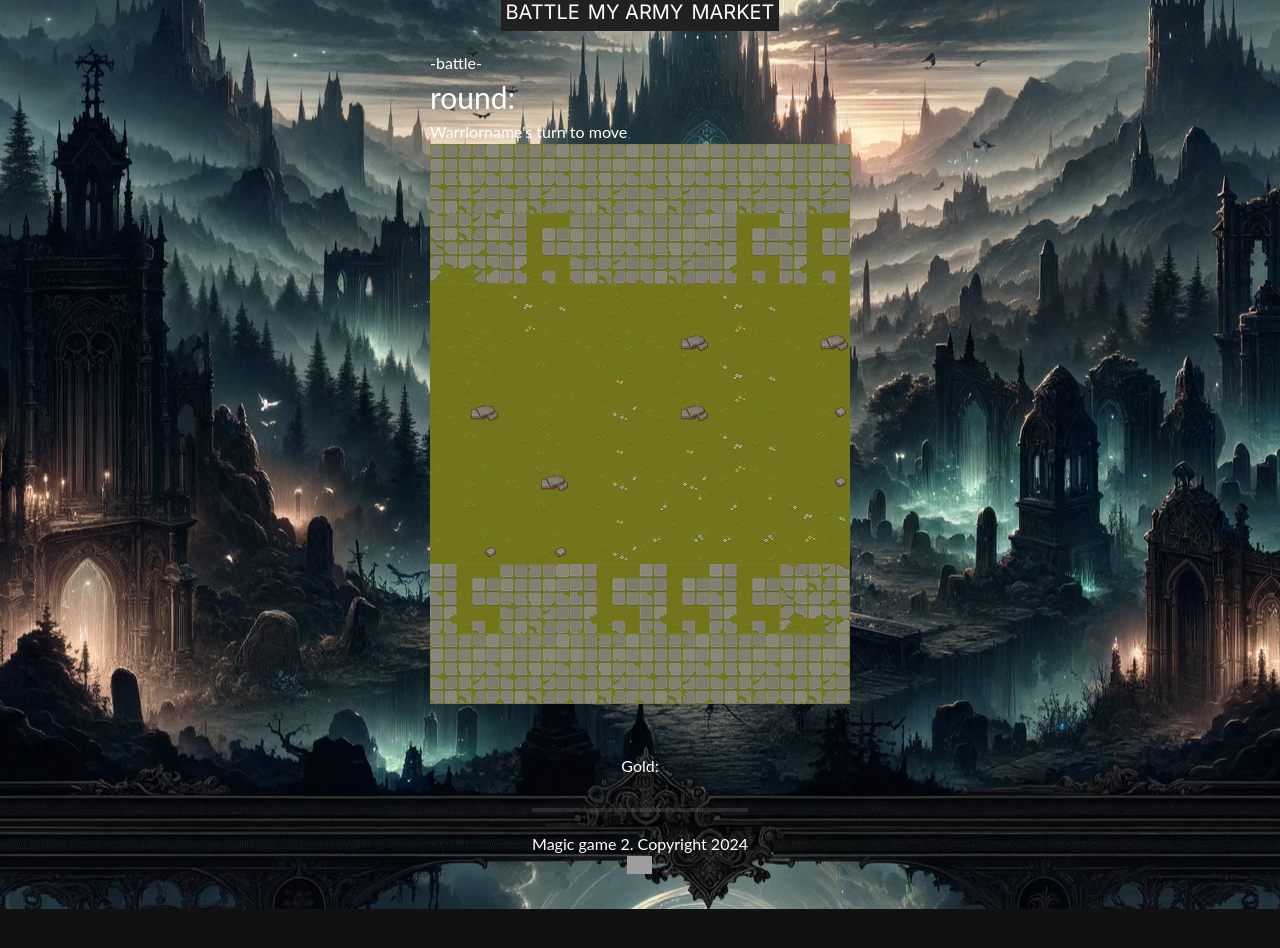
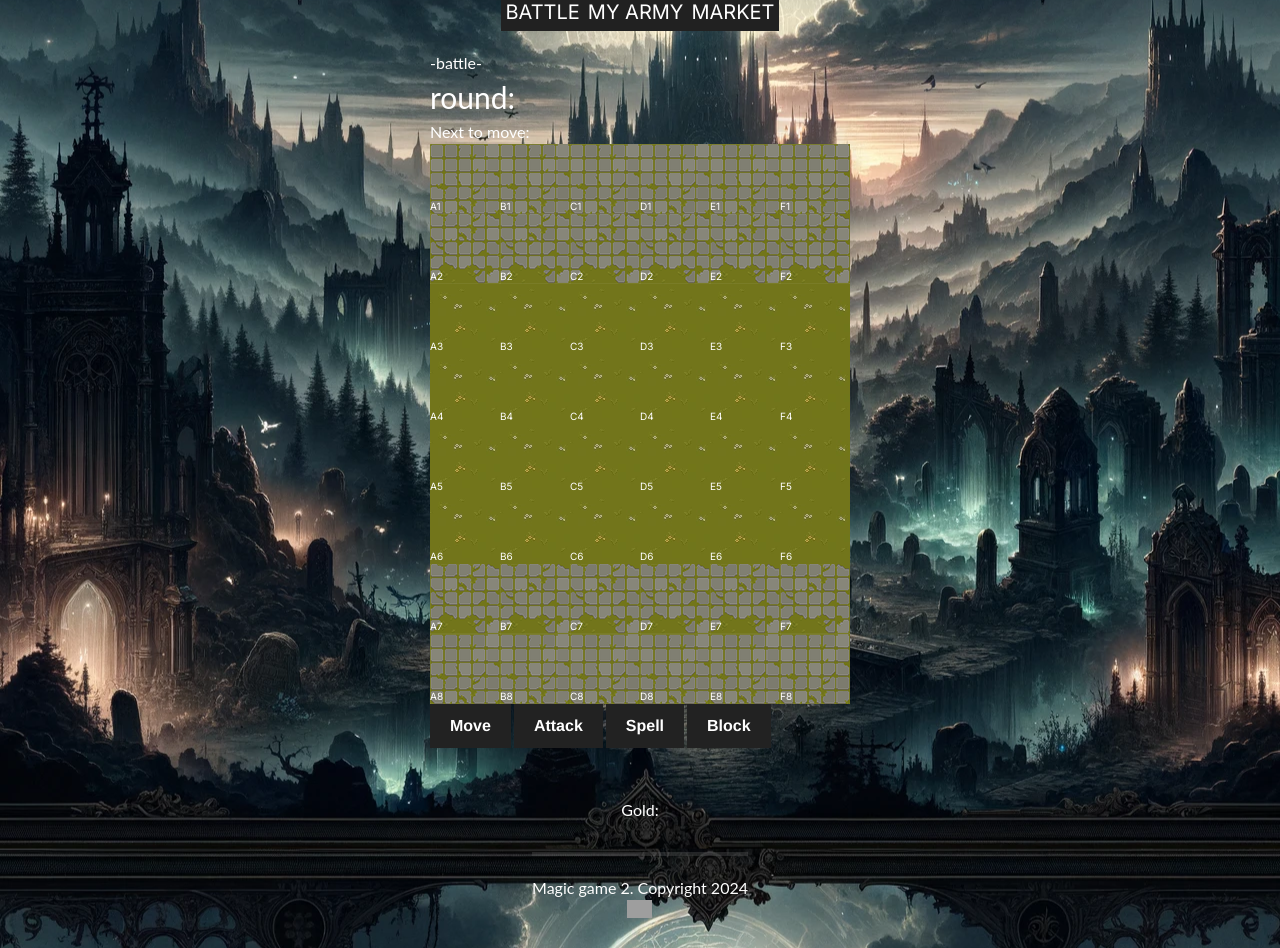
Before and after one commit to joonasstengard/taikapeli2front, a Next.js app: page /game/battle in a window 1280 px wide. Shown: the part 280-1228 px from the top of the page. Before the commit the page ends 1189 px from the top, so only its background shows below. Built offline with nearby package versions, Linux system fonts and the light colour scheme; no server answers; grey boxes are pictures that could not be loaded.

Commit message:
some changes xd

```diff
--- a/components/battle/Battle.tsx
+++ b/components/battle/Battle.tsx
@@ -1,60 +1,174 @@
-'use client'
+"use client";
 
-import React, { useState, useEffect } from 'react';
-import BattleActionBar from './BattleActionBar';
-import BattleMap from './BattleMap';
+import React, { useState, useEffect } from "react";
+import BattleActionBar from "./BattleActionBar";
+import BattleActionButtons from "./BattleActionButtons";
+import BattleMap from "./BattleMap";
 
-import type Battle from '../../types/Battle';
-import type Warrior from '../../types/Warrior';
+import type Battle from "../../types/Battle";
+import type Warrior from "../../types/Warrior";
 
 export default function Battle() {
-    const [selectedWarrior, setSelectedWarrior] = useState<Warrior | null>(null);
   const [battle, setBattle] = useState<Battle | null>(null);
-    const [topArmyWarriors, setTopArmyWarriors] = useState<Warrior[]>([]);
-    const [bottomArmyWarriors, setBottomArmyWarriors] = useState<Warrior[]>([]);
+  const [playersWarriors, setPlayersWarriors] = useState<Warrior[]>([]);
+  const [isSelectingMovingLocation, setIsSelectingMovingLocation] =
+    useState<boolean>(false);
+  // const [selectedWarrior, setSelectedWarrior] = useState<Warrior | null>(null);
+  const [computersWarriors, setComputersWarriors] = useState<Warrior[]>([]);
+  const [warriorWhoseTurnItIsToMove, setWarriorWhoseTurnItIsToMove] =
+    useState<Warrior>(null);
 
   useEffect(() => {
     const userId = 1; // Example user ID
 
     fetch(`http://localhost:3001/game/battle/getuserscurrentbattle/${userId}`)
-            .then(response => response.json())
-            .then(data => {
+      .then((response) => response.json())
+      .then((data) => {
         setBattle(data[0]);
         return data[0];
       })
-            .then(battle => {
+      .then((battle) => {
         if (battle) {
-                    fetchWarriors(userId, battle.topArmyId, setTopArmyWarriors);
-                    fetchWarriors(userId, battle.bottomArmyId, setBottomArmyWarriors);
+          Promise.all([
+            fetchWarriors(userId, battle.playersArmyId, setComputersWarriors),
+            fetchWarriors(userId, battle.computersArmyId, setPlayersWarriors),
+          ]);
         }
       })
-            .catch(error => console.error('Error fetching users current battle:', error));
+      .catch((error) =>
+        console.error("Error fetching users current battle:", error)
+      );
   }, []); // Empty dependency array to fetch only once on mount
+
+  useEffect(() => {
+    if (computersWarriors.length > 0 && playersWarriors.length > 0) {
+      determineNextWarriorToMove();
+    }
+  }, [battle]);
+
+  const determineNextWarriorToMove = () => {
+    const allWarriors = [...computersWarriors, ...playersWarriors];
+    const warriorsYetToMove = allWarriors.filter(
+      (warrior) => warrior.hasMovedThisRound !== 1
+    );
+
+    if (warriorsYetToMove.length === 0) {
+      console.log("returning because all warriors have moved already");
+      return;
+    }
+
+    const nextWarrior = warriorsYetToMove.reduce((fastest, current) => {
+      return fastest.speed > current.speed ? fastest : current;
+    });
+    console.log("this warrior moves next:" + nextWarrior.name);
+    // computers warrior, WIP, players army id hardcoded as 1
+    if (nextWarrior.armyId !== 1) {
+      console.log("opponents turn");
+      handleComputersTurn(battle.playersArmyId, battle.computersArmyId, nextWarrior.armyId);
+    }
+
+    setWarriorWhoseTurnItIsToMove(nextWarrior);
+  };
 
   const fetchWarriors = (userId, armyId, setWarriors) => {
     fetch(`http://localhost:3001/game/warriors/${userId}/${armyId}`)
-            .then(response => response.json())
-            .then(warriors => setWarriors(warriors))
-            .catch(error => console.error(`Error fetching warriors for armyId ${armyId}:`, error));
+      .then((response) => response.json())
+      .then((warriors) => setWarriors(warriors))
+      .catch((error) =>
+        console.error(`Error fetching warriors for armyId ${armyId}:`, error)
+      );
   };
 
-    const handleSelectedWarriorChange = (asd: Warrior) => {
-        console.log('selected warrior changed to: ' + asd?.name);
-        setSelectedWarrior(asd);
+  // Function to handle the computer's turn
+  const handleComputersTurn = (
+    playersArmyId,
+    computersArmyId,
+    warriorArmyId
+  ) => {
+    const url = `http://localhost:3001/game/battle/computerswarriorsturn/${playersArmyId}/${computersArmyId}/${warriorArmyId}`;
+
+    fetch(url)
+      .then((response) => response.json())
+      .then((updatedWarriors) => {
+        // Assuming the response contains separate lists for players and computers
+        console.log('logging updatedWarriors from handleComputersTurn:');
+        console.log(updatedWarriors);
+        setPlayersWarriors(updatedWarriors.playerArmyWarriors);
+        setComputersWarriors(updatedWarriors.computerArmyWarriors);
+      })
+      .catch((error) =>
+        console.error(`Error during the computer's turn:`, error)
+      );
+  };
+
+  const handleIsSelectingMovingLocation = (isSelectingMovingLocation) => {
+    console.log("handleIsSelectingMovingLocation called");
+    if (!isSelectingMovingLocation) {
+      setIsSelectingMovingLocation(false);
+    } else {
+      setIsSelectingMovingLocation(true);
     }
+  };
+
+  const handleMoveCommandWarriorToTile = (tileId) => {
+    console.log("trying to move warrior to this tile: " + tileId);
+    setIsSelectingMovingLocation(false);
+    fetch(
+      `http://localhost:3001/game/battle/warriors/movewarriortotile/${warriorWhoseTurnItIsToMove.id}/${tileId}`
+    )
+      .then((response) => response.json())
+      .then((data) => {
+        updateWarriorPosition(warriorWhoseTurnItIsToMove.id, tileId);
+        determineNextWarriorToMove();
+      })
+      .catch((error) =>
+        console.error(
+          `Error moving warrior ${warriorWhoseTurnItIsToMove.name}:`,
+          error
+        )
+      );
+  };
+
+  const updateWarriorPosition = (warriorId, newTileId) => {
+    const updateWarriors = (warriors) => {
+      return warriors.map((warrior) => {
+        if (warrior.id === warriorId) {
+          return {
+            ...warrior,
+            battleTileCurrent: newTileId,
+            hasMovedThisRound: 1,
+          };
+        }
+        return warrior;
+      });
+    };
+
+    setPlayersWarriors((prevWarriors) => updateWarriors(prevWarriors));
+    setComputersWarriors((prevWarriors) => updateWarriors(prevWarriors));
+  };
+
+  /* const handleSelectedWarriorChange = (selectedWarrior: Warrior) => {
+        setSelectedWarrior(selectedWarrior);
+    } */
 
   return (
     <div>
       <p>-battle-</p>
       <h2>round: {battle?.round}</h2>
-            <p>Warriorname's turn to move</p>
-            <BattleActionBar
-                selectedWarrior={selectedWarrior}
+      <p>Next to move: {warriorWhoseTurnItIsToMove?.name}</p>
+      <BattleMap
+        computersWarriors={computersWarriors}
+        playersWarriors={playersWarriors}
+        // handleSelectedWarriorChange={handleSelectedWarriorChange}
+        handleMoveCommandWarriorToTile={handleMoveCommandWarriorToTile}
+        isSelectingMovingLocation={isSelectingMovingLocation}
+        warriorWhoseTurnItIsToMove={warriorWhoseTurnItIsToMove}
       />
-            <BattleMap
-                topArmyWarriors={topArmyWarriors}
-                bottomArmyWarriors={bottomArmyWarriors}
-                handleSelectedWarriorChange={handleSelectedWarriorChange}/>
+      <BattleActionBar activeWarrior={warriorWhoseTurnItIsToMove} />
+      <BattleActionButtons
+        handleIsSelectingMovingLocation={handleIsSelectingMovingLocation}
+        isSelectingMovingLocation={isSelectingMovingLocation}
+      />
     </div>
-    )
+  );
 }
--- /dev/null
+++ b/components/battle/BattleActionButtons.tsx
@@ -0,0 +1,41 @@
+interface Props {
+  handleIsSelectingMovingLocation: (isSelectingMovingLocation: boolean) => void;
+  isSelectingMovingLocation: boolean;
+}
+
+export default function BattleActionButtons({
+  handleIsSelectingMovingLocation,
+  isSelectingMovingLocation,
+}: Props) {
+  const moveButtonText = isSelectingMovingLocation ? "Cancel" : "Move";
+
+  const handleMoveButtonClick = () => {
+    if (!isSelectingMovingLocation) {
+        handleIsSelectingMovingLocation(true);
+    } else {
+        handleIsSelectingMovingLocation(false);
+    }
+  }
+
+  return (
+    <div className="action-buttons">
+      <button
+        className="action-buttons-button"
+        onClick={handleMoveButtonClick}
+      >
+        {moveButtonText}
+      </button>
+      <button className="action-buttons-button">Attack</button>
+      <button className="action-buttons-button">Spell</button>
+      <button className="action-buttons-button">Block</button>
+      <style jsx>{`
+        .action-buttons {
+        }
+        .action-buttons-button {
+          margin-left: 0px;
+          margin-right: 3px;
+        }
+      `}</style>
+    </div>
+  );
+}
--- a/components/battle/BattleMap.tsx
+++ b/components/battle/BattleMap.tsx
@@ -1,31 +1,48 @@
-import BattleMapTile from './BattleMapTile';
+import BattleMapTile from "./BattleMapTile";
 
-import type Warrior from '../../types/Warrior';
+import type Warrior from "../../types/Warrior";
 
 interface Props {
-    handleSelectedWarriorChange: (selectedWarrior: Warrior) => void;
-    topArmyWarriors: Warrior[];
-    bottomArmyWarriors: Warrior[];
+  // handleSelectedWarriorChange: (selectedWarrior: Warrior) => void;
+  handleMoveCommandWarriorToTile: (tileId: string) => void;
+  playersWarriors: Warrior[];
+  computersWarriors: Warrior[];
+  isSelectingMovingLocation: boolean;
+  warriorWhoseTurnItIsToMove: Warrior;
 }
 
-export default function BattleMap({ handleSelectedWarriorChange, topArmyWarriors, bottomArmyWarriors }: Props) {
+export default function BattleMap({
+  // handleSelectedWarriorChange,
+  handleMoveCommandWarriorToTile,
+  isSelectingMovingLocation,
+  playersWarriors,
+  computersWarriors,
+  warriorWhoseTurnItIsToMove,
+}: Props) {
   const battleMapWidth = 6;
   const battleMapHeight = 8;
 
   const renderTiles = () => {
     // Combine both armies for easy searching
-        const allWarriors = [...topArmyWarriors, ...bottomArmyWarriors];
+    const allWarriors = [...playersWarriors, ...computersWarriors];
     const tiles = [];
     for (let row = 0; row < battleMapHeight; row++) {
       for (let col = 0; col < battleMapWidth; col++) {
         const id = String.fromCharCode(65 + col) + (row + 1);
-                const warriorOnTile = allWarriors.find(warrior => warrior.battleTileCurrent === id);
+        const warriorOnTile = allWarriors.find(
+          (warrior) =>
+            warrior.battleTileCurrent.toLowerCase() === id.toLowerCase()
+        );
         tiles.push(
           <BattleMapTile
+            key={id}
             battleMapHeight={battleMapHeight}
-                        handleSelectedWarriorChange={handleSelectedWarriorChange}
+            // handleSelectedWarriorChange={handleSelectedWarriorChange}
+            handleMoveCommandWarriorToTile={handleMoveCommandWarriorToTile}
+            isSelectingMovingLocation={isSelectingMovingLocation}
             tileId={id}
             warrior={warriorOnTile}
+            warriorWhoseTurnItIsToMove={warriorWhoseTurnItIsToMove}
           />
         );
       }
@@ -35,12 +52,18 @@ export default function BattleMap({ handleSelectedWarriorChange, topArmyWarriors
 
   return (
     <div className="battle-map">
-            <div className="battle-map-tile-grid" style={{ display: 'grid', gridTemplateColumns: `repeat(${battleMapWidth}, 1fr)` }}>
+      <div
+        className="battle-map-tile-grid"
+        style={{
+          display: "grid",
+          gridTemplateColumns: `repeat(${battleMapWidth}, 1fr)`,
+        }}
+      >
         {renderTiles()}
       </div>
       <style jsx>{`
         .battle-map {
-                background-color:white;
+          background-color: white;
         }
       `}</style>
     </div>
--- a/components/battle/BattleMapTile.tsx
+++ b/components/battle/BattleMapTile.tsx
@@ -3,36 +3,60 @@ import type Warrior from "../../types/Warrior";
 
 interface Props {
   battleMapHeight: number;
-    handleSelectedWarriorChange: (selectedWarrior: Warrior) => void;
+  // handleSelectedWarriorChange: (selectedWarrior: Warrior) => void;
+  handleMoveCommandWarriorToTile: (tileId: string) => void;
+  isSelectingMovingLocation: boolean;
   tileId: string;
   warrior?: Warrior;
+  warriorWhoseTurnItIsToMove: Warrior;
 }
 
-export default function BattleMapTile({ battleMapHeight, handleSelectedWarriorChange, tileId, warrior }: Props) {
-
+export default function BattleMapTile({
+  battleMapHeight,
+  // handleSelectedWarriorChange,
+  handleMoveCommandWarriorToTile,
+  isSelectingMovingLocation,
+  tileId,
+  warrior,
+  warriorWhoseTurnItIsToMove,
+}: Props) {
   const handleClick = () => {
-        if (warrior) {
-            handleSelectedWarriorChange(warrior);
-        } else {
-            handleSelectedWarriorChange(null);
+    if (isSelectingMovingLocation && !warrior) {
+        handleMoveCommandWarriorToTile(tileId);
     }
   };
+
+  // Determine tile highlights
+  let tileClass = "tile";
+  if (warrior && warriorWhoseTurnItIsToMove){
+    if (warrior.id === warriorWhoseTurnItIsToMove.id){
+        // this tiles warriors turn to move
+        tileClass = "tile turn";
+    } else if (isSelectingMovingLocation){
+        // selecting this tile while there is another warrior in it
+        tileClass = "tile selecting-tile-with-warrior"
+    }
+  } else if (isSelectingMovingLocation){
+    tileClass = "tile selecting-empty-tile";
+  }
 
   // Extract the number from tileId
   const tileNumber = parseInt(tileId.slice(1));
   let texturePath;
   if (tileNumber === 1 || tileNumber === battleMapHeight) {
     texturePath = `/textures/greengrassstone${1}.webp`;
-    } else if (tileNumber === 2 || tileNumber === (battleMapHeight - 1)) {
-        const randomTileSubNumber = Math.floor(Math.random() * 3) + 1;
-        texturePath = `/textures/greengrassstone${randomTileSubNumber}.webp`;
+  } else if (tileNumber === 2 || tileNumber === battleMapHeight - 1) {
+    // const randomTileSubNumber = Math.floor(Math.random() * 3) + 1;
+    // texturePath = `/textures/greengrassstone${randomTileSubNumber}.webp`;
+    texturePath = `/textures/greengrassstone${3}.webp`;
   } else {
-        const randomTileSubNumber = Math.floor(Math.random() * 7) + 1;
-        texturePath = `/textures/greengrass${randomTileSubNumber}.webp`;
+    // const randomTileSubNumber = Math.floor(Math.random() * 7) + 1;
+    // texturePath = `/textures/greengrass${randomTileSubNumber}.webp`;
+    texturePath = `/textures/greengrass${3}.webp`;
   }
 
   return (
-        <div className="tile" onClick={handleClick}>
+    <div className={tileClass} onClick={handleClick}>
       <Image src={texturePath} alt={"tile"} width={70} height={70} />
       {warrior && (
         <div className="warrior-image">
@@ -44,12 +68,21 @@ export default function BattleMapTile({ battleMapHeight, handleSelectedWarriorCh
           />
         </div>
       )}
-            {/*<div className="tile-id">{tileId}</div>*/}
+      <div className="tile-id">{tileId}</div>
       <style jsx>{`
         .tile {
           position: relative;
           width: 70px;
           height: 70px;
+        }
+        .tile.selecting-empty-tile:hover {
+          border: 1px solid yellow;
+        }
+        .tile.selecting-tile-with-warrior:hover {
+            border: 1px solid red;
+          }
+        .tile.turn {
+            border: 2px solid green;
         }
         .warrior-image {
           position: absolute;
--- a/types/Warrior.ts
+++ b/types/Warrior.ts
@@ -1,5 +1,9 @@
 export default interface Warrior {
     id: number;
+
+    // foreign keys
+    armyId: number;
+
     name: string;
     class: string;
     gender: string;
@@ -13,4 +17,5 @@ export default interface Warrior {
     faith: number;
     magicResistance: number;
     battleTileCurrent: string;
+    hasMovedThisRound: number;
 }
```
Also changed, not shown: components/battle/BattleActionBar.tsx (+13 -17 lines), src/app/globals.css (+1 -6 lines), types/Battle.ts (+8 -3 lines). Lines whose indentation alone changed are shown as unchanged.
